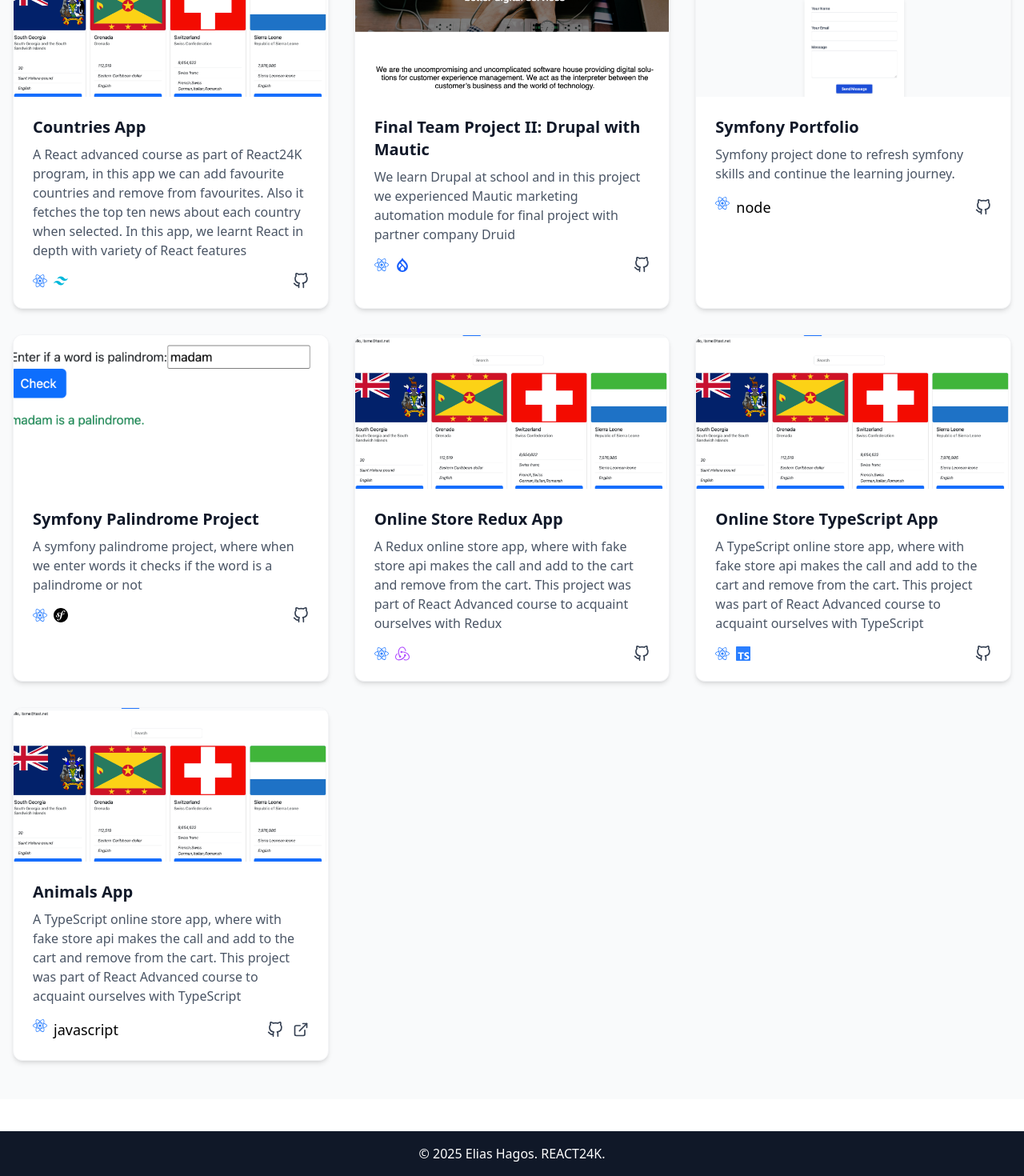
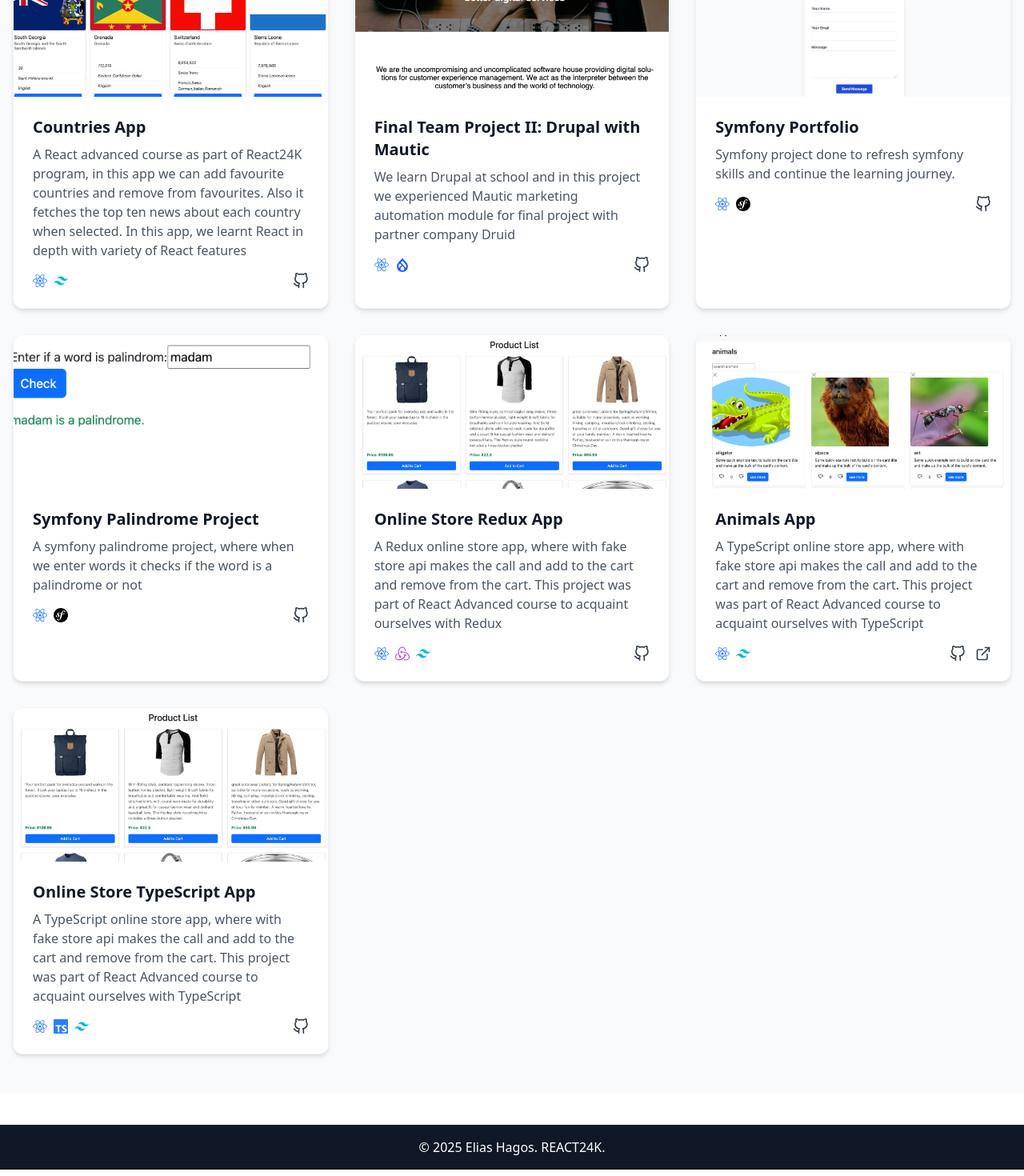
Before and after one commit to eliasnahusenay/portfolio_strapi, a React (Vite) app: page /projects in a window 1280 px wide. Shown: the part 584-2054 px from the top of the page at 80% size. Built offline with nearby package versions, Linux system fonts and the light colour scheme.

Commit message:
fix: Add correct image path

```diff
--- a/src/pages/About.jsx
+++ b/src/pages/About.jsx
@@ -45,15 +45,22 @@ const About = () => {
     const fetchSkills = async () => {
       try {
         const response = await axios.get(`${renderURL}/api/skills?populate=*`);
-        const skillsData = response.data.data.map((skill) => ({
-          id: skill.id,
-          name: skill.attributes.Name,
-          percentage: Math.round((skill.attributes.proficiencyLevel / 10) * 100),
-          description: skill.attributes.Description,
-          category: skill.attributes.category || "other",
-          icon: skill.attributes.icon?.data?.attributes?.url || getIconForSkill(skill.attributes.Name),
-          featured: skill.attributes.featured || false,
-        }));
+
+        const skillsData = response.data.data.map((skill) => {
+          const iconData = skill.Icon?.[0]; // icon is an array
+          const iconUrl = iconData?.formats?.small?.url || iconData?.url;
+
+          return {
+            id: skill.id,
+            name: skill.Name,
+            percentage: Math.round((skill.proficiencyLevel / 10) * 100),
+            description: skill.Description,
+            category: skill.category || "other",
+            icon: iconUrl ? `${renderURL}${iconUrl}` : getIconForSkill(skill.Name),
+            featured: skill.featured || false,
+          };
+        });
+
         setSkills(skillsData);
         setIsLoading(false);
       } catch (error) {
@@ -64,6 +71,8 @@ const About = () => {
 
     fetchSkills();
   }, []);
+
+
 
   // Helper function to get skill icons
   const getIconForSkill = (skillName) => {
@@ -347,7 +356,7 @@ const SkillCard = ({ icon, name, percentage, description, featured, index }) =>
     <div className="w-12 h-12 mb-4 flex items-center justify-center">
       {icon ? (
         <img
-          src={`${renderURL}${icon}`}
+          src={icon}
           alt={name}
           className="w-full h-full object-contain p-1"
           onError={(e) => {
--- a/src/pages/Projects.jsx
+++ b/src/pages/Projects.jsx
@@ -21,7 +21,7 @@ const Projects = () => {
       id: 1,
       title: "Countries App",
       description: "A React advanced course as part of React24K program, in this app we can add favourite countries and remove from favourites. Also it fetches the top ten news about each country when selected. In this app, we learnt React in depth with variety of React features",
-      tags: ["React", "Tailwind", "Firebase"],
+      tags: ["React", "Tailwind", "Firebase", "Full Stack"],
       techStack: ["react", "tailwind"],
       githubUrl: "https://github.com/nahusenayElias/Countries_API",
       imageUrl: "./assets/projects/countries.png"
@@ -33,7 +33,7 @@ const Projects = () => {
       id: 2,
       title: "Final Team Project II: Drupal with Mautic",
       description: "We learn Drupal at school and in this project we experienced Mautic marketing automation module for final project with partner company Druid",
-      tags: ["React", "Drupal", "Mautic", "Tailwind"],
+      tags: ["React", "Drupal", "Mautic", "Tailwind", "Full Stack"],
       techStack: ["react", "Drupal"],
       githubUrl: "https://github.com/nahusenayElias/Team_4",
       imageUrl: "./assets/projects/team4.png"
@@ -44,8 +44,8 @@ const Projects = () => {
       id: 3,
       title: "Symfony Portfolio",
       description: "Symfony project done to refresh symfony skills and continue the learning journey.",
-      tags: ["Tailwind", "Symfony", "Postgresql"],
-      techStack: ["react", "node"],
+      tags: ["Tailwind", "Symfony", "Postgresql", "Full Stack"],
+      techStack: ["react", "Symfony"],
       githubUrl: "https://github.com/nahusenayElias/symfony_portfolio",
       imageUrl: "./assets/projects/symfony_portfolio.png"
     },
@@ -54,7 +54,7 @@ const Projects = () => {
       id: 4,
       title: "Symfony Palindrome Project",
       description: "A symfony palindrome project, where when we enter words it checks if the word is a palindrome or not",
-      tags: ["Symfony", "React"],
+      tags: ["Symfony", "React", "Full Stack"],
       techStack: ["react", "symfony"],
       githubUrl: "https://github.com/nahusenayElias/symfony_palindrome",
       imageUrl: "./assets/projects/palindrome.png"
@@ -63,31 +63,33 @@ const Projects = () => {
       id: 5,
       title: "Online Store Redux App",
       description: "A Redux online store app, where with fake store api makes the call and add to the cart and remove from the cart. This project was part of React Advanced course to acquaint ourselves with Redux",
-      tags: ["React", "Redux"],
-      techStack: ["react", "redux"],
+      tags: ["React", "Redux", "Full Stack", "Tailwind"],
+      techStack: ["react", "redux", "Tailwind"],
       githubUrl: "https://github.com/nahusenayElias/online-store-redux-app",
-      imageUrl: "./assets/projects/countries.png"
+      imageUrl: "./assets/projects/redux.png"
     },
 
     {
       id: 6,
-      title: "Online Store TypeScript App",
+      title: "Animals App",
       description: "A TypeScript online store app, where with fake store api makes the call and add to the cart and remove from the cart. This project was part of React Advanced course to acquaint ourselves with TypeScript",
-      tags: ["React", "TypeScript"],
-      techStack: ["react", "typescript"],
-      githubUrl: "https://github.com/nahusenayElias/online-store-typescript",
-      imageUrl: "./assets/projects/countries.png"
+      tags: ["React", "JavaScript", "Full Stack", "Tailwind"],
+      techStack: ["react", "Tailwind"],
+      githubUrl: "https://github.com/nahusenayElias/react_zoo_app",
+      liveUrl: "https://eliashagos.netlify.app/",
+      imageUrl: "./assets/projects/animals.png"
+
 
     },
     {
       id: 7,
-      title: "Animals App",
+      title: "Online Store TypeScript App",
       description: "A TypeScript online store app, where with fake store api makes the call and add to the cart and remove from the cart. This project was part of React Advanced course to acquaint ourselves with TypeScript",
-      tags: ["React", "JavaScript"],
-      techStack: ["react", "javascript"],
-      githubUrl: "https://github.com/nahusenayElias/react_zoo_app",
-      liveUrl: "https://eliashagos.netlify.app/",
-      imageUrl: "./assets/projects/countries.png"
+      tags: ["React", "TypeScript", "Full Stack", "Tailwind"],
+      techStack: ["react", "typescript", "Tailwind"],
+      githubUrl: "https://github.com/nahusenayElias/online-store-typescript",
+      imageUrl: "./assets/projects/redux.png"
+
 
     }
 
```
Also changed, not shown: 1 other file (tests, documents, lock files or other folders).
